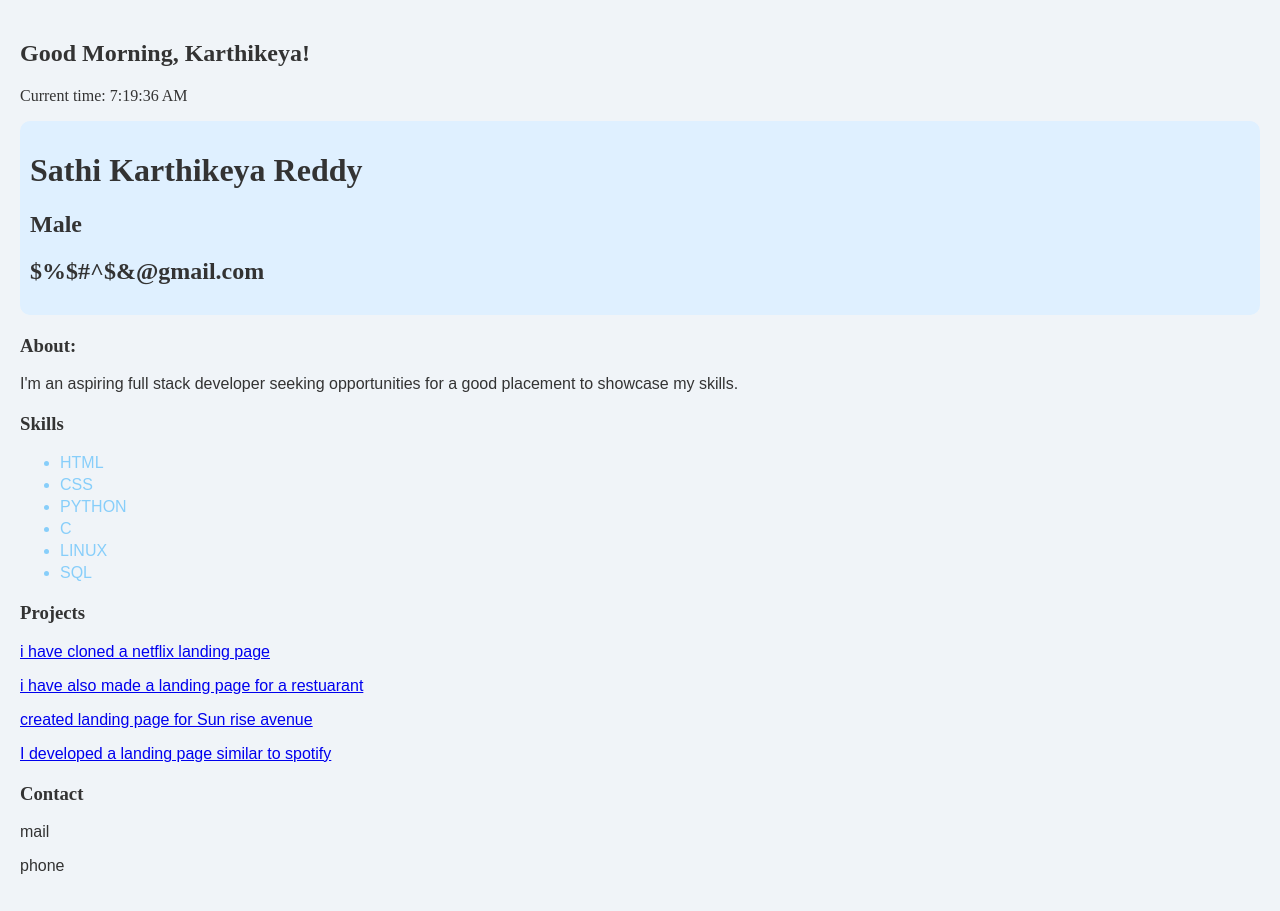
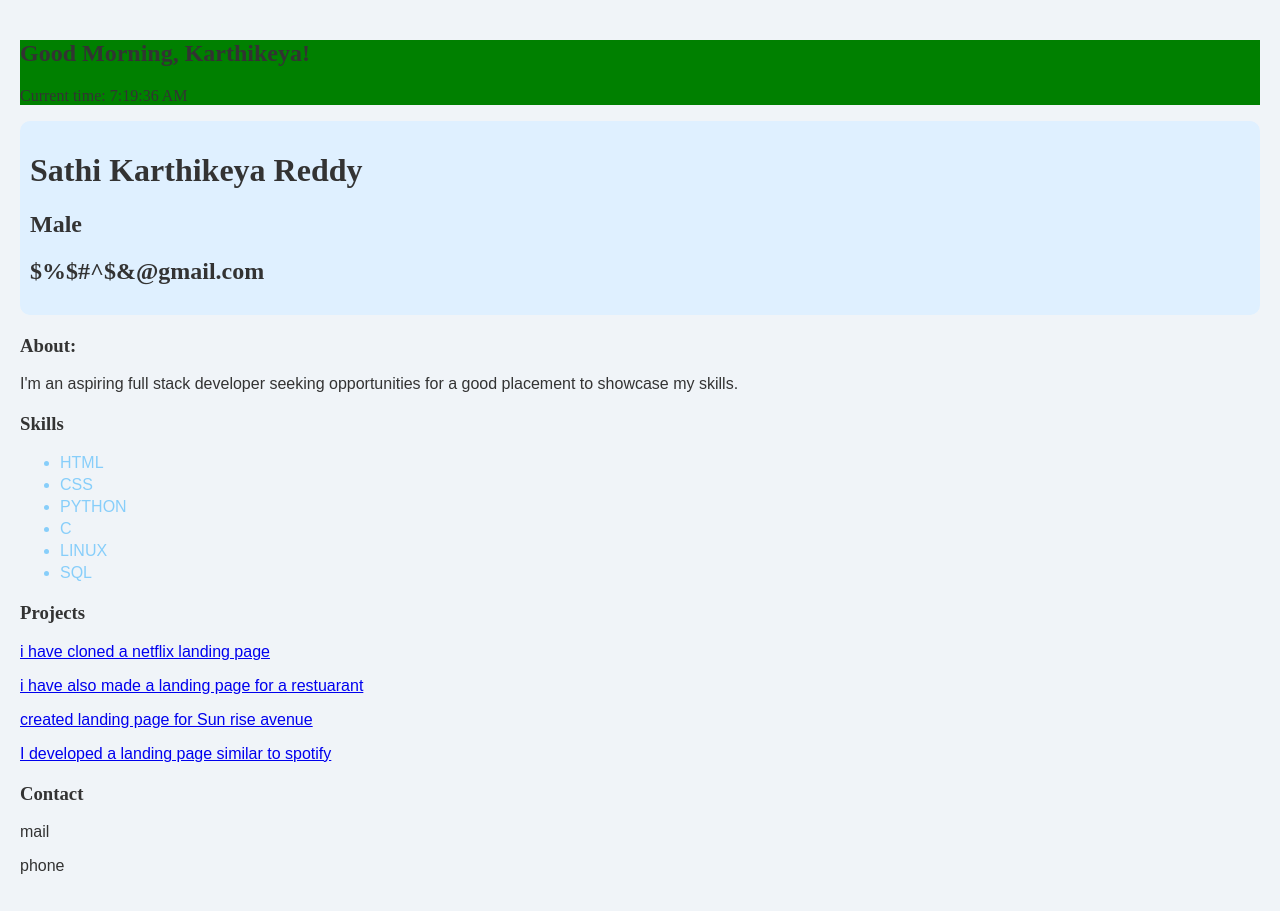
Before and after one commit to SathiKarthikeyaReddy/about-me, a plain HTML site: page index.html in a window 1280 px wide. Drawn offline with Linux system fonts and the light colour scheme.

Commit message:
Update index.html

```diff
--- a/index.html
+++ b/index.html
@@ -9,8 +9,10 @@
 
 </head>
 <body>
-    <h2 id="greeting"></h2>
-    <p>Current time: <span id="time"></span></p>
+    <div style="background-color:green;">
+     <h2  id="greeting"></h2>
+     <p>Current time: <span id="time"></span></p>
+    </div>
     <div id="top_head">
         <h1>Sathi Karthikeya Reddy</h1>
         <h2>Male</h2>
```
